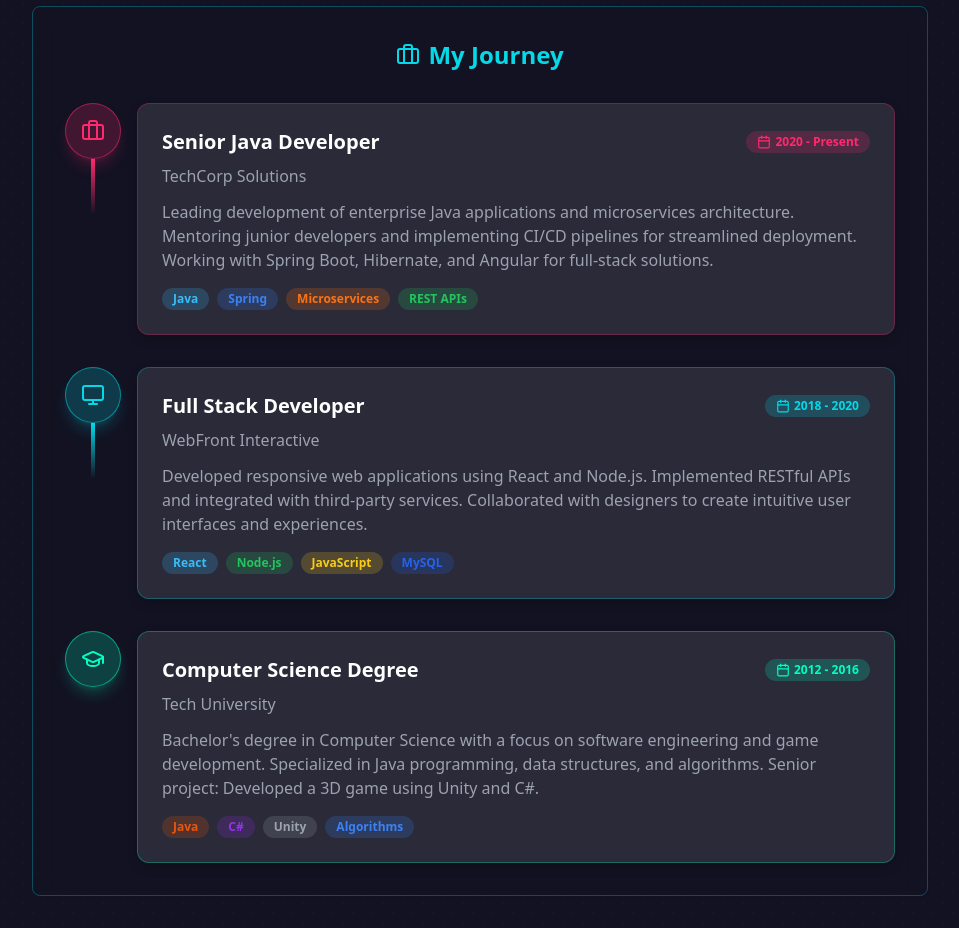
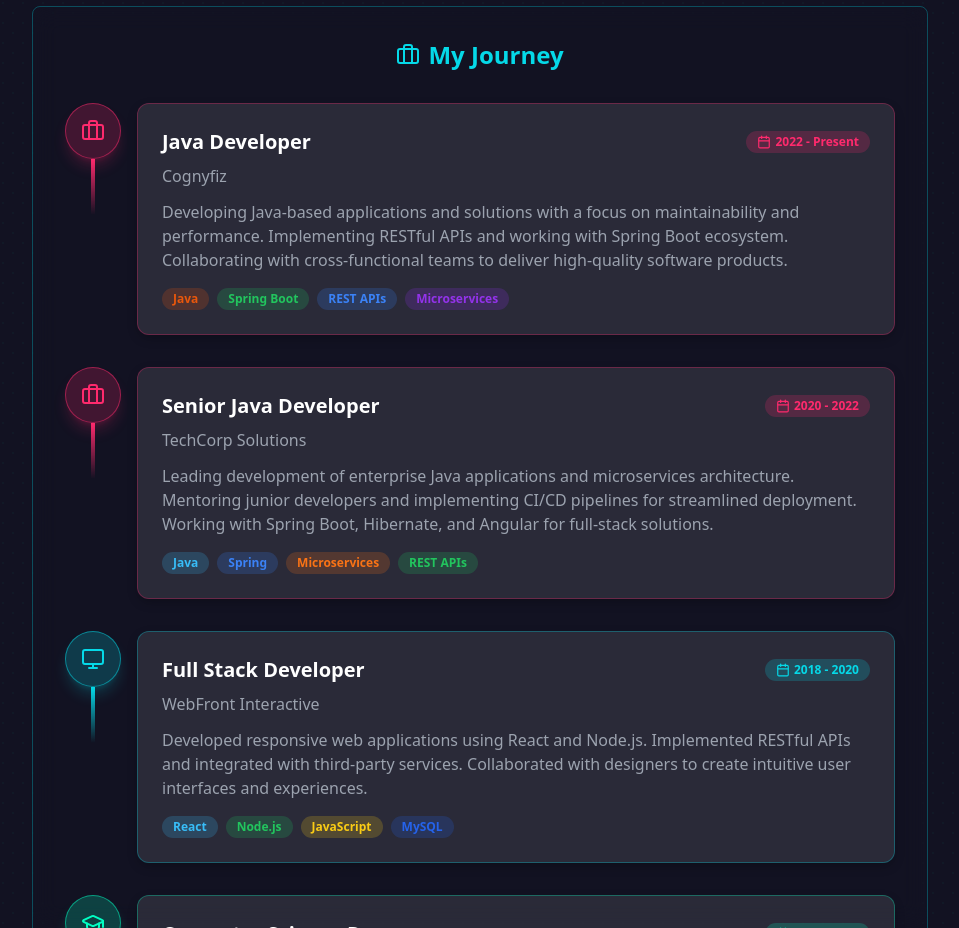
Before and after one commit to vanshikanimwal-dev/myportfolio, a React (Vite) app: page / in a window 1280 px wide. Shown: the part 2100-3028 px from the top of the page, without its empty margins (160-1119 px from the left). Built offline with nearby package versions, Linux system fonts and the light colour scheme.

Commit message:
Add Java developer role
Update AboutSection with Java developer role information.

```diff
--- a/src/components/AboutSection.tsx
+++ b/src/components/AboutSection.tsx
@@ -208,10 +208,43 @@ const AboutSection: React.FC = () => {
 
                       <div className="flex-1 glass-card p-6 border border-cyber-pink/30 group-hover:border-cyber-pink/60 transition-all duration-300">
                         <div className="flex items-center justify-between mb-2">
+                          <h4 className="text-xl font-bold text-white group-hover:text-cyber-pink transition-colors duration-300">Java Developer</h4>
+                          <Badge className="bg-cyber-pink/20 text-cyber-pink hover:bg-cyber-pink/30 flex items-center">
+                            <Calendar className="mr-1" size={14} />
+                            2022 - Present
+                          </Badge>
+                        </div>
+                        <p className="text-gray-400 mb-3">Cognyfiz</p>
+                        <p className="text-gray-400">
+                          Developing Java-based applications and solutions with a focus on maintainability and performance.
+                          Implementing RESTful APIs and working with Spring Boot ecosystem.
+                          Collaborating with cross-functional teams to deliver high-quality software products.
+                        </p>
+                        <div className="mt-4 flex flex-wrap gap-2">
+                          <Badge className="bg-orange-600/20 text-orange-600">Java</Badge>
+                          <Badge className="bg-green-500/20 text-green-500">Spring Boot</Badge>
+                          <Badge className="bg-blue-500/20 text-blue-500">REST APIs</Badge>
+                          <Badge className="bg-purple-600/20 text-purple-600">Microservices</Badge>
+                        </div>
+                      </div>
+                    </div>
+                  </div>
+
+                  <div className="relative group">
+                    <div className="flex items-start">
+                      <div className="relative mr-4">
+                        <div className="w-14 h-14 rounded-full flex items-center justify-center bg-cyber-pink/20 border border-cyber-pink/50 shadow-lg shadow-cyber-pink/20 group-hover:shadow-cyber-pink/40 transition-all duration-300">
+                          <Briefcase className="text-cyber-pink" size={24} />
+                        </div>
+                        <div className="absolute top-14 bottom-0 left-1/2 w-1 bg-gradient-to-b from-cyber-pink to-transparent h-full transform -translate-x-1/2"></div>
+                      </div>
+
+                      <div className="flex-1 glass-card p-6 border border-cyber-pink/30 group-hover:border-cyber-pink/60 transition-all duration-300">
+                        <div className="flex items-center justify-between mb-2">
                           <h4 className="text-xl font-bold text-white group-hover:text-cyber-pink transition-colors duration-300">Senior Java Developer</h4>
                           <Badge className="bg-cyber-pink/20 text-cyber-pink hover:bg-cyber-pink/30 flex items-center">
                             <Calendar className="mr-1" size={14} />
-                            2020 - Present
+                            2020 - 2022
                           </Badge>
                         </div>
                         <p className="text-gray-400 mb-3">TechCorp Solutions</p>
```
